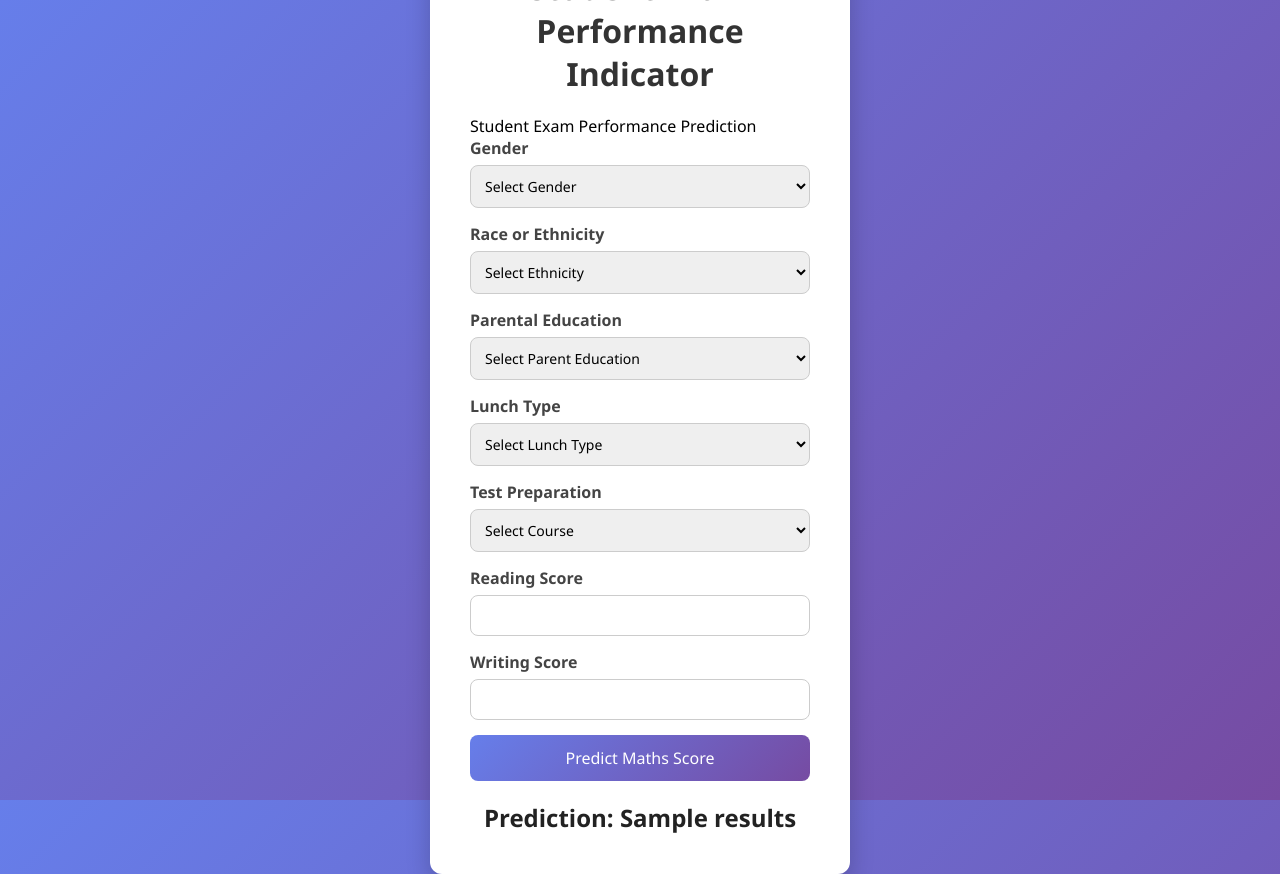
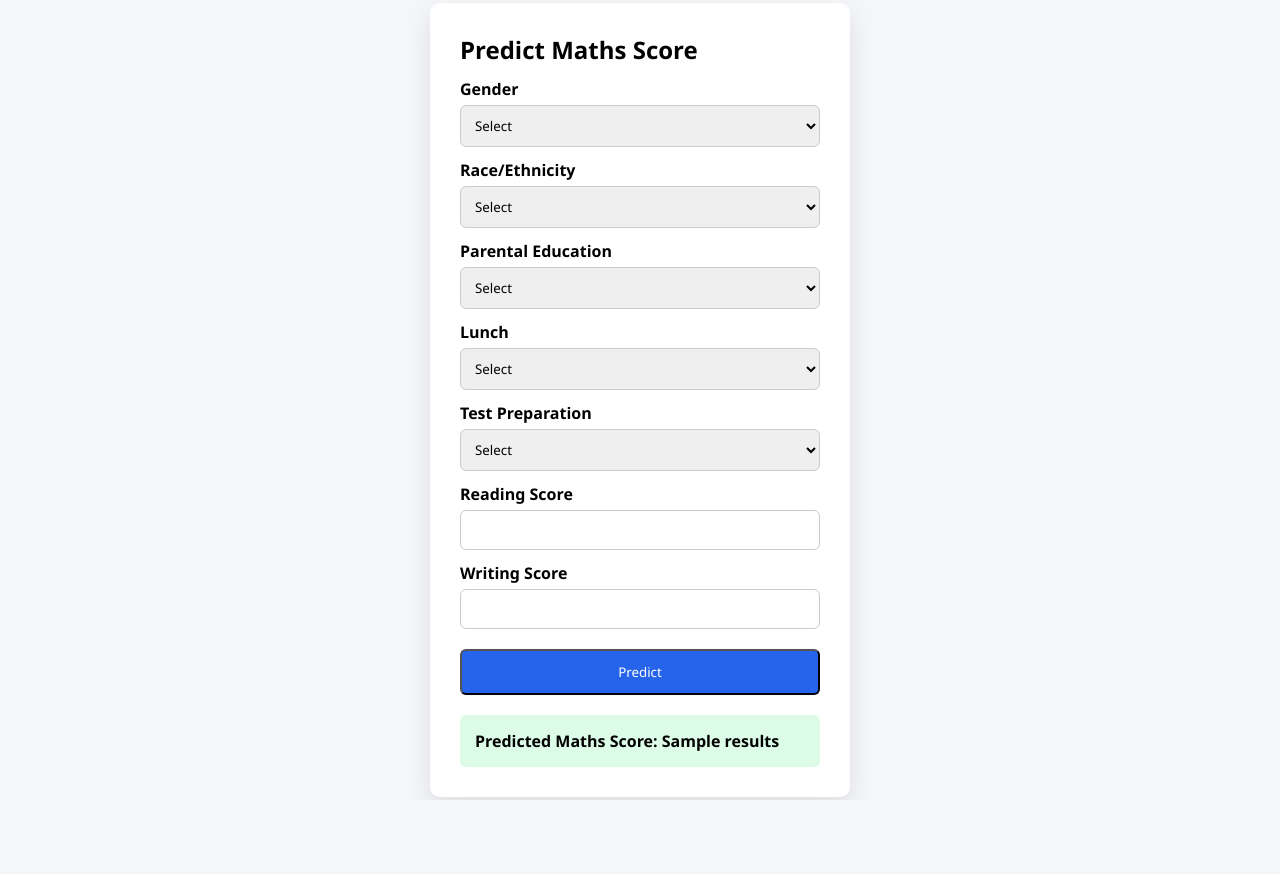
Before and after one commit to GeekyAdnan125/ml-projects, a Flask app: template templates/home.html in a window 1280 px wide. After the commit the page ends 800 px from the top, so only its background shows below. Run offline with Flask 3, Linux system fonts and the light colour scheme; the template is opened without the code that fills it: most values are stand-ins (such as "Sample title", 1, 10 or a date in 2020).

Commit message:
correction stuffs

```diff
--- a/app.py
+++ b/app.py
@@ -19,14 +19,13 @@ def predict_datapoint():
     else:
         data = CustomData(
             gender=request.form.get('gender'),
-            race_ethnicity=request.form.get('ethnicity'),
+            race_ethnicity=request.form.get('race_ethnicity'),
             parental_level_of_education=request.form.get('parental_level_of_education'),
             lunch=request.form.get('lunch'),
             test_preparation_course=request.form.get('test_preparation_course'),
             reading_score=request.form.get('reading_score'),
             writing_score=request.form.get('writing_score'),
         )
-        print(data)
         pred_df = data.get_data_as_data_frame()
        ##print(pred_df)
 
--- a/src/pipeline/predict_pipeline.py
+++ b/src/pipeline/predict_pipeline.py
@@ -3,6 +3,7 @@ from src.exception import CustomException
 from src.utils import load_object
 import sys
 import pandas as pd
+
 class PredictPipline():
     def __init__(self):
         pass
@@ -11,10 +12,9 @@ class PredictPipline():
         try:
             model_path = 'artifacts/model.pkl'
             preprocessor_path = 'artifacts/preprocesser.pkl'
-
             model=load_object(file_path=model_path)
             preprocessor = load_object(file_path=preprocessor_path)
-            print(model , preprocessor)
+            print(features)
             data_scaled = preprocessor.transform(features)
             preds = model.predict(data_scaled)
             return preds
--- a/static/style.css
+++ b/static/style.css
@@ -1,79 +1,79 @@
 * {
-    margin: 0;
-    padding: 0;
-    box-sizing: border-box;
-    font-family: "Segoe UI", Tahoma, Geneva, Verdana, sans-serif;
+    margin:0;
+    padding:0;
+    box-sizing:border-box;
+    font-family:Segoe UI;
 }
 
 body {
-    background: linear-gradient(135deg, #667eea, #764ba2);
-    height: 100vh;
-    display: flex;
-    justify-content: center;
-    align-items: center;
+    background:#f4f6f9;
+    display:flex;
+    justify-content:center;
+    align-items:center;
+    height:100vh;
 }
 
-/* Card Container */
-.login {
-    background: #ffffff;
-    padding: 40px;
-    width: 420px;
-    border-radius: 12px;
-    box-shadow: 0 10px 25px rgba(0,0,0,0.2);
+/* Home */
+.home-container {
+    text-align:center;
 }
 
-.login h1 {
-    text-align: center;
-    margin-bottom: 20px;
-    color: #333;
+.tagline {
+    margin:10px 0 20px;
+    color:#555;
 }
 
-/* Labels */
-.form-label {
-    font-weight: 600;
-    margin-bottom: 6px;
-    display: block;
-    color: #444;
+.card {
+    background:white;
+    padding:30px;
+    width:420px;
+    border-radius:10px;
+    box-shadow:0 10px 25px rgba(0,0,0,0.1);
 }
 
-/* Inputs & Select */
-.form-control {
-    width: 100%;
-    padding: 10px;
-    border-radius: 8px;
-    border: 1px solid #ccc;
-    margin-bottom: 15px;
-    transition: 0.3s;
-    font-size: 14px;
+/* Form */
+.form-container {
+    background:white;
+    padding:30px;
+    width:420px;
+    border-radius:10px;
+    box-shadow:0 10px 25px rgba(0,0,0,0.1);
 }
 
-.form-control:focus {
-    border-color: #667eea;
-    outline: none;
-    box-shadow: 0 0 5px rgba(102,126,234,0.5);
+label {
+    font-weight:600;
+    display:block;
+    margin-top:12px;
 }
 
-/* Button */
-.btn {
-    width: 100%;
-    padding: 12px;
-    border: none;
-    background: linear-gradient(135deg,#667eea,#764ba2);
-    color: white;
-    font-size: 16px;
-    border-radius: 8px;
-    cursor: pointer;
-    transition: 0.3s;
+select,input {
+    width:100%;
+    padding:10px;
+    margin-top:5px;
+    border-radius:6px;
+    border:1px solid #ccc;
 }
 
-.btn:hover {
-    opacity: 0.9;
-    transform: scale(1.02);
+button,.btn {
+    margin-top:20px;
+    display:inline-block;
+    background:#2563eb;
+    color:white;
+    padding:12px;
+    border-radius:6px;
+    text-decoration:none;
+    width:100%;
+    text-align:center;
 }
 
-/* Prediction Text */
-h2 {
-    text-align: center;
-    margin-top: 20px;
-    color: #222;
+button:hover,.btn:hover {
+    background:#1d4ed8;
 }
+
+.result {
+    margin-top:20px;
+    padding:15px;
+    background:#dcfce7;
+    border-radius:6px;
+    font-weight:bold;
+}
--- a/templates/home.html
+++ b/templates/home.html
@@ -1,88 +1,77 @@
+<!DOCTYPE html>
 <html>
 <head>
-    <link
-      rel="stylesheet"
-      href="{{ url_for('static', filename='style.css') }}"
-    />
+    <title>Predict Score</title>
+    <link rel="stylesheet" href="{{ url_for('static', filename='style.css') }}">
 </head>
 
 <body>
-    <div class="login">
-      <h1>Student Exam Performance Indicator</h1>
+
+<div class="form-container">
+
+    <h2>Predict Maths Score</h2>
 
     <form action="{{ url_for('predict_datapoint')}}" method="post">
-        <legend>Student Exam Performance Prediction</legend>
 
-        <label class="form-label">Gender</label>
-        <select class="form-control" name="gender" required>
-          <option selected disabled>Select Gender</option>
-          <option value="male">Male</option>
-          <option value="female">Female</option>
+        <label>Gender</label>
+        <select name="gender" required>
+            <option disabled selected>Select</option>
+            <option value="male">male</option>
+            <option value="female">female</option>
         </select>
 
-        <label class="form-label">Race or Ethnicity</label>
-        <select class="form-control" name="ethnicity" required>
-          <option selected disabled>Select Ethnicity</option>
-          <option value="group A">Group A</option>
-          <option value="group B">Group B</option>
-          <option value="group C">Group C</option>
-          <option value="group D">Group D</option>
-          <option value="group E">Group E</option>
+        <label>Race/Ethnicity</label>
+        <select name="race_ethnicity" required>
+            <option disabled selected>Select</option>
+            <option value="group A">group A</option>
+            <option value="group B">group B</option>
+            <option value="group C">group C</option>
+            <option value="group D">group D</option>
+            <option value="group E">group E</option>
         </select>
 
-        <label class="form-label">Parental Education</label>
-        <select
-          class="form-control"
-          name="parental_level_of_education"
-          required
-        >
-          <option selected disabled>Select Parent Education</option>
-          <option value="associate's degree">Associate's degree</option>
-          <option value="bachelor's degree">Bachelor's degree</option>
-          <option value="high school">High school</option>
-          <option value="master's degree">Master's degree</option>
-          <option value="some college">Some college</option>
-          <option value="some high school">Some high school</option>
+        <label>Parental Education</label>
+        <select name="parental_level_of_education" required>
+            <option disabled selected>Select</option>
+            <option value="associate's degree">associate's degree</option>
+            <option value="bachelor's degree">bachelor's degree</option>
+            <option value="master's degree">master's degree</option>
+            <option value="high school">high school</option>
+            <option value="some college">some college</option>
+            <option value="some high school">some high school</option>
         </select>
 
-        <label class="form-label">Lunch Type</label>
-        <select class="form-control" name="lunch" required>
-          <option selected disabled>Select Lunch Type</option>
-          <option value="free/reduced">Free/Reduced</option>
-          <option value="standard">Standard</option>
+        <label>Lunch</label>
+        <select name="lunch" required>
+            <option disabled selected>Select</option>
+            <option value="standard">standard</option>
+            <option value="free/reduced">free/reduced</option>
         </select>
 
-        <label class="form-label">Test Preparation</label>
-        <select class="form-control" name="test_preparation_course" required>
-          <option selected disabled>Select Course</option>
-          <option value="none">None</option>
-          <option value="completed">Completed</option>
+        <label>Test Preparation</label>
+        <select name="test_preparation_course" required>
+            <option disabled selected>Select</option>
+            <option value="none">none</option>
+            <option value="completed">completed</option>
         </select>
 
-        <label class="form-label">Reading Score</label>
-        <input
-          class="form-control"
-          type="number"
-          name="reading_score"
-          min="0"
-          max="100"
-          required
-        />
+        <label>Reading Score</label>
+        <input type="number" name="reading_score" min="0" max="100" required>
 
-        <label class="form-label">Writing Score</label>
-        <input
-          class="form-control"
-          type="number"
-          name="writing_score"
-          min="0"
-          max="100"
-          required
-        />
+        <label>Writing Score</label>
+        <input type="number" name="writing_score" min="0" max="100" required>
 
-        <input class="btn" type="submit" value="Predict Maths Score" />
+        <button type="submit">Predict</button>
+
     </form>
 
-      <h2>Prediction: {{results}}</h2>
+    {% if results %}
+    <div class="result">
+        Predicted Maths Score: {{ results }}
     </div>
+    {% endif %}
+
+</div>
+
 </body>
 </html>
```
Also changed, not shown: templates/index.html (+40 -1 lines), 1 other file. Lines whose indentation alone changed are shown as unchanged.
